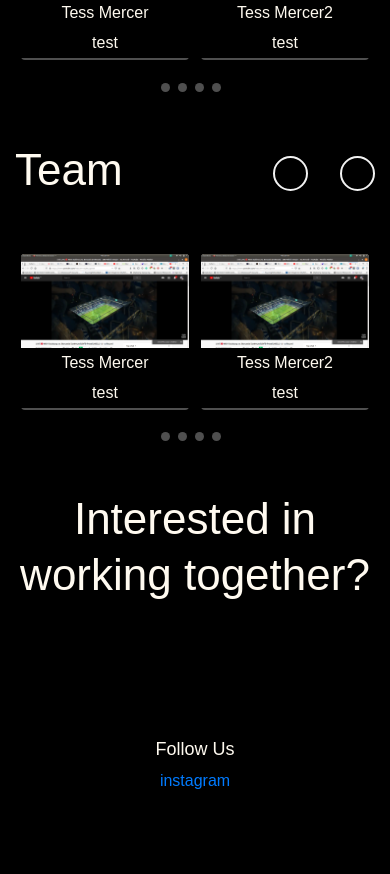
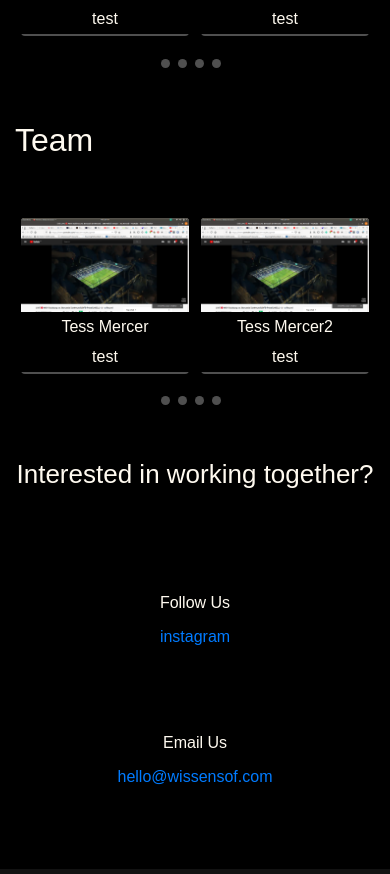
Before and after one commit to Sundaybrian/wissensof, a React (Create React App) app: page / in a window 390 px wide. Shown: the part 1809-2683 px from the top of the page. Built offline with nearby package versions, Linux system fonts and the light colour scheme.

Commit message:
add more stylings

```diff
--- a/src/components/Contact/Contact.css
+++ b/src/components/Contact/Contact.css
@@ -26,3 +26,14 @@
 .contact__email {
   margin-top: 40px;
 }
+
+@media only screen and (max-width: 540px) {
+  .contact__details {
+    margin: 40px 0 80px 0;
+  }
+
+  .contact h5 {
+    font-size: 16px;
+    line-height: 28px;
+  }
+}
--- a/src/components/Footer/Footer.css
+++ b/src/components/Footer/Footer.css
@@ -7,6 +7,13 @@
   background: #121212;
   color: #fff;
   font-weight: 300;
-  font-size: 16px;
-  line-height: 28px;
+  font-size: 20px;
+  line-height: 32px;
 }
+
+@media only screen and (max-width: 540px) {
+  .footer {
+    font-size: 16px;
+    line-height: 28px;
+  }
+}
--- a/src/components/Slider/Slider.css
+++ b/src/components/Slider/Slider.css
@@ -11,7 +11,7 @@
 .control__btn {
   height: 40px;
   width: 40px;
-  border: 2px solid #f2f2f2;
+  border: 2px solid #c4c4c4;
   background: transparent;
   border-radius: 50%;
   cursor: pointer;
@@ -26,6 +26,7 @@
 .control__btn:active {
   outline: none;
   border: 2px solid var(--brand-color);
+  color: var(--brand-color) !important;
 }
 
 i:focus {
@@ -48,9 +49,7 @@ i:focus {
 }
 
 .slider__dots {
-  display: flex;
-  justify-content: center;
-  align-items: center;
+  display: none;
 }
 
 .slider__dot {
@@ -93,4 +92,16 @@ i:focus {
     height: 35px;
     width: 35px;
   }
+
+  .slider__dots {
+    display: flex;
+    justify-content: center;
+    align-items: center;
+  }
 }
+
+@media only screen and (max-width: 540px) {
+  .buttons {
+    display: none;
+  }
+}
--- a/src/components/Title.css
+++ b/src/components/Title.css
@@ -2,6 +2,7 @@
   display: flex;
   justify-content: space-between;
 }
+
 .title h4 {
   color: var(--white);
   font-style: normal;
@@ -9,3 +10,16 @@
   font-size: 44px;
   line-height: 56px;
 }
+
+@media only screen and (max-width: 540px) {
+  .title h4 {
+    font-weight: normal;
+    font-size: 32px;
+    line-height: 44px;
+  }
+
+  .contact .title h4 {
+    font-size: 26px;
+    line-height: 38px;
+  }
+}
```
Also changed, not shown: src/components/Projects.js (deleted).
